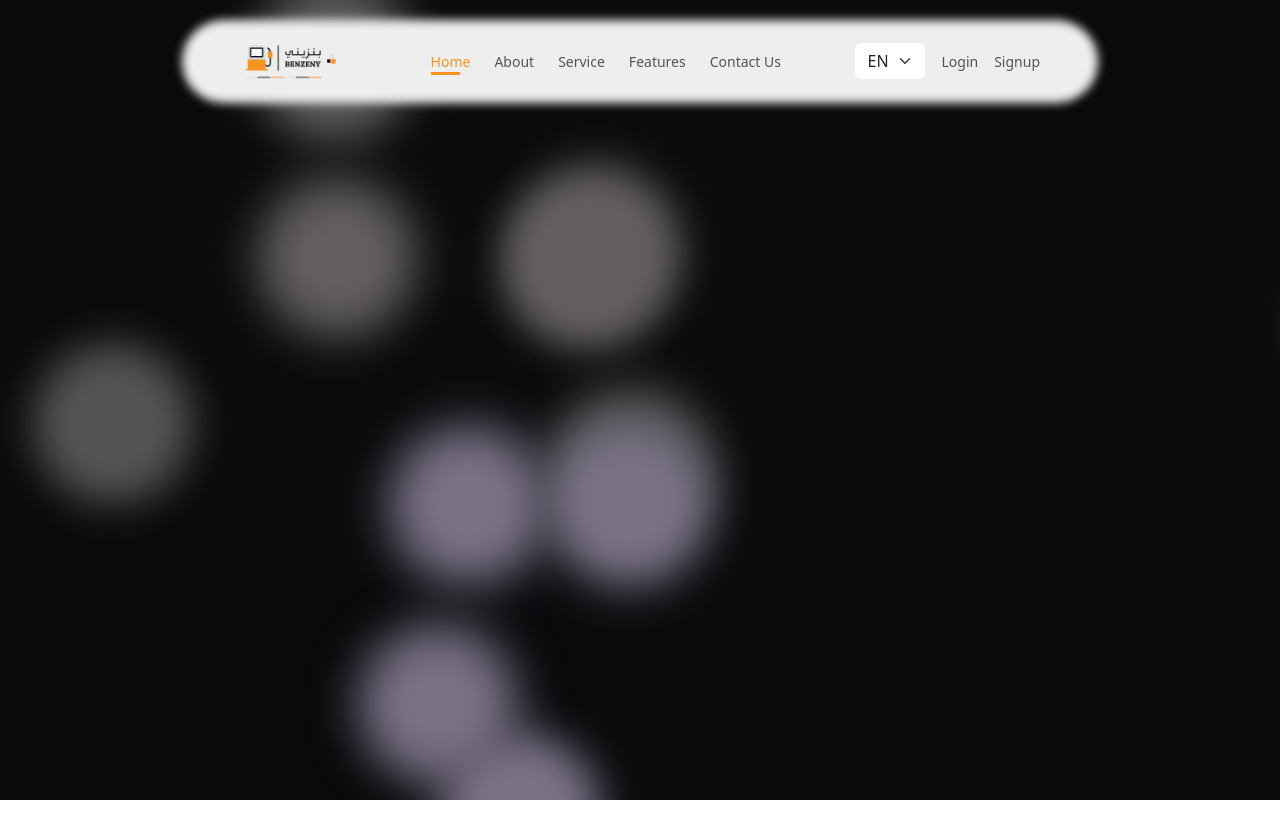
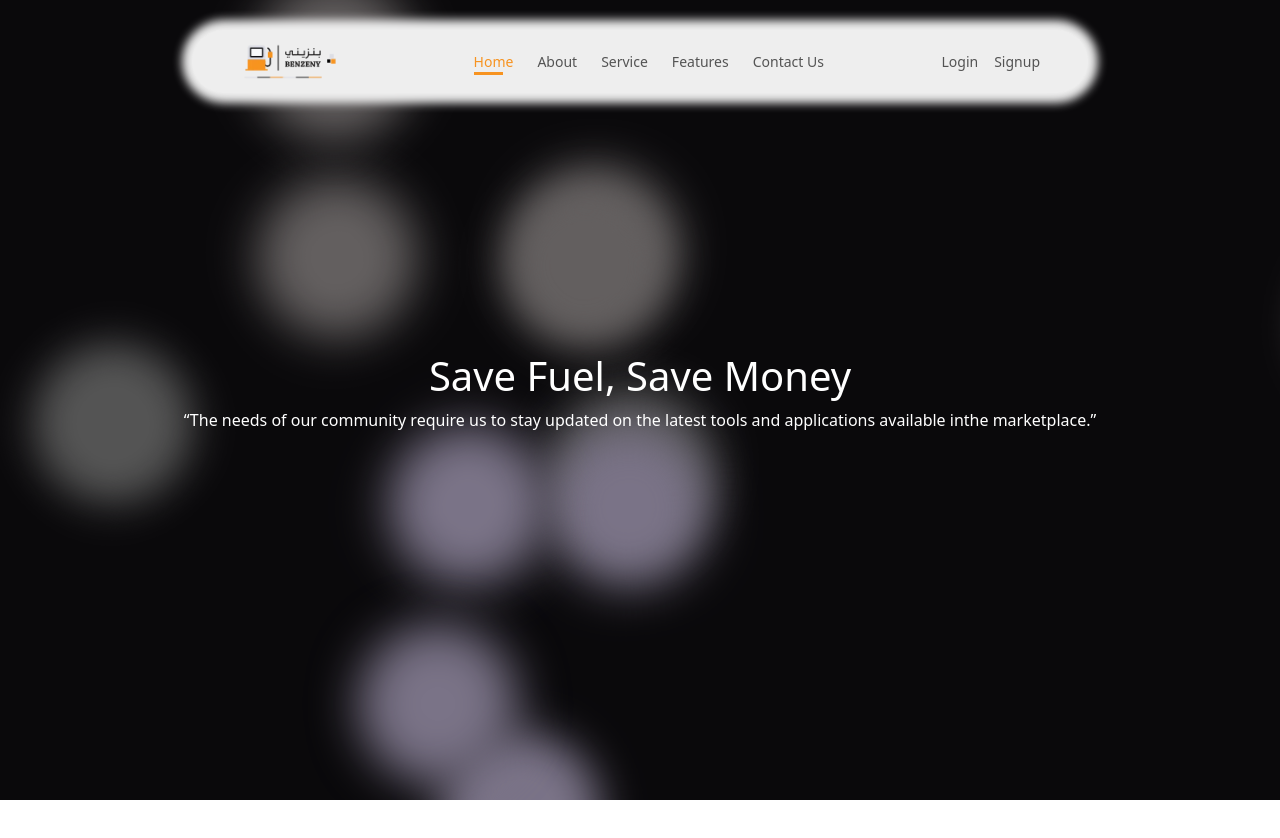
Before and after one commit to adelNfahmy10/benzenyLandpage, an Angular app: page / in a window 1280 px wide. Shown: the top 838 px of the page. Before the commit the page ends 800 px from the top, so only its background shows below. Built offline with nearby package versions, Linux system fonts and the light colour scheme.

Commit message:
set home section and about component

```diff
--- /dev/null
+++ b/src/app/about/about.component.html
@@ -0,0 +1,8 @@
+<section id="about" class="about bg-white">
+  <div class="container h-100">
+    <div class="d-flex flex-column justify-content-center align-items-center h-100">
+      <h1 class="z-3 text-white">Save Fuel, Save Money</h1>
+      <p class="z-3 text-white">“The needs of our community require us to stay updated on the latest tools and applications available inthe marketplace.”</p>
+    </div>
+  </div>
+</section>
--- a/src/app/app.component.html
+++ b/src/app/app.component.html
@@ -1,6 +1,5 @@
 <section>
-    <div class="container">
-        <app-navbar></app-navbar>
-        <app-home></app-home>
-    </div>
+    <app-navbar></app-navbar>
+    <app-home></app-home>
+    <app-about></app-about>
 </section>
--- a/src/app/app.component.ts
+++ b/src/app/app.component.ts
@@ -1,12 +1,12 @@
 import { Component } from '@angular/core';
-import { RouterOutlet } from '@angular/router';
 import { NavbarComponent } from "./navbar/navbar.component";
 import { HomeComponent } from "./home/home.component";
+import { AboutComponent } from "./about/about.component";
 
 @Component({
   selector: 'app-root',
   standalone: true,
-  imports: [RouterOutlet, NavbarComponent, HomeComponent],
+  imports: [NavbarComponent, HomeComponent, AboutComponent],
   templateUrl: './app.component.html',
   styleUrl: './app.component.scss'
 })
--- a/src/app/home/home.component.html
+++ b/src/app/home/home.component.html
@@ -1,4 +1,7 @@
-<div class="background">
+
+
+<section id="home" class="home vh-100">
+  <div class="background">
     <span></span>
     <span></span>
     <span></span>
@@ -20,3 +23,10 @@
     <span></span>
     <span></span>
 </div>
+  <div class="container h-100">
+    <div class="d-flex flex-column justify-content-center align-items-center h-100">
+      <h1 class="z-3 text-white">Save Fuel, Save Money</h1>
+      <p class="z-3 text-white">“The needs of our community require us to stay updated on the latest tools and applications available inthe marketplace.”</p>
+    </div>
+  </div>
+</section>
--- a/src/app/navbar/navbar.component.html
+++ b/src/app/navbar/navbar.component.html
@@ -27,12 +27,12 @@
         </ul>
 
         <ul class="navbar-nav ms-auto gap-3 justify-content-center align-items-center">
-            <li class="nav-item">
+            <!-- <li class="nav-item">
                 <select class="form-select shadow-none border-0" name="lang" id="lang">
                     <option value="en">EN <i class="fa-solid fa-globe"></i></option>
                     <option value="ar">AR <i class="fa-solid fa-globe"></i></option>
                 </select>
-            </li>
+            </li> -->
             <li class="nav-item">
                 <a class="nav-link p-0">Login</a>
             </li>
```
Also changed, not shown: src/app/about/about.component.ts (added, +12 -0 lines), src/app/about/about.component.scss (added), src/app/navbar/navbar.component.scss (indentation only), 1 other file (tests, documents, lock files or other folders). Lines whose indentation alone changed are shown as unchanged.
